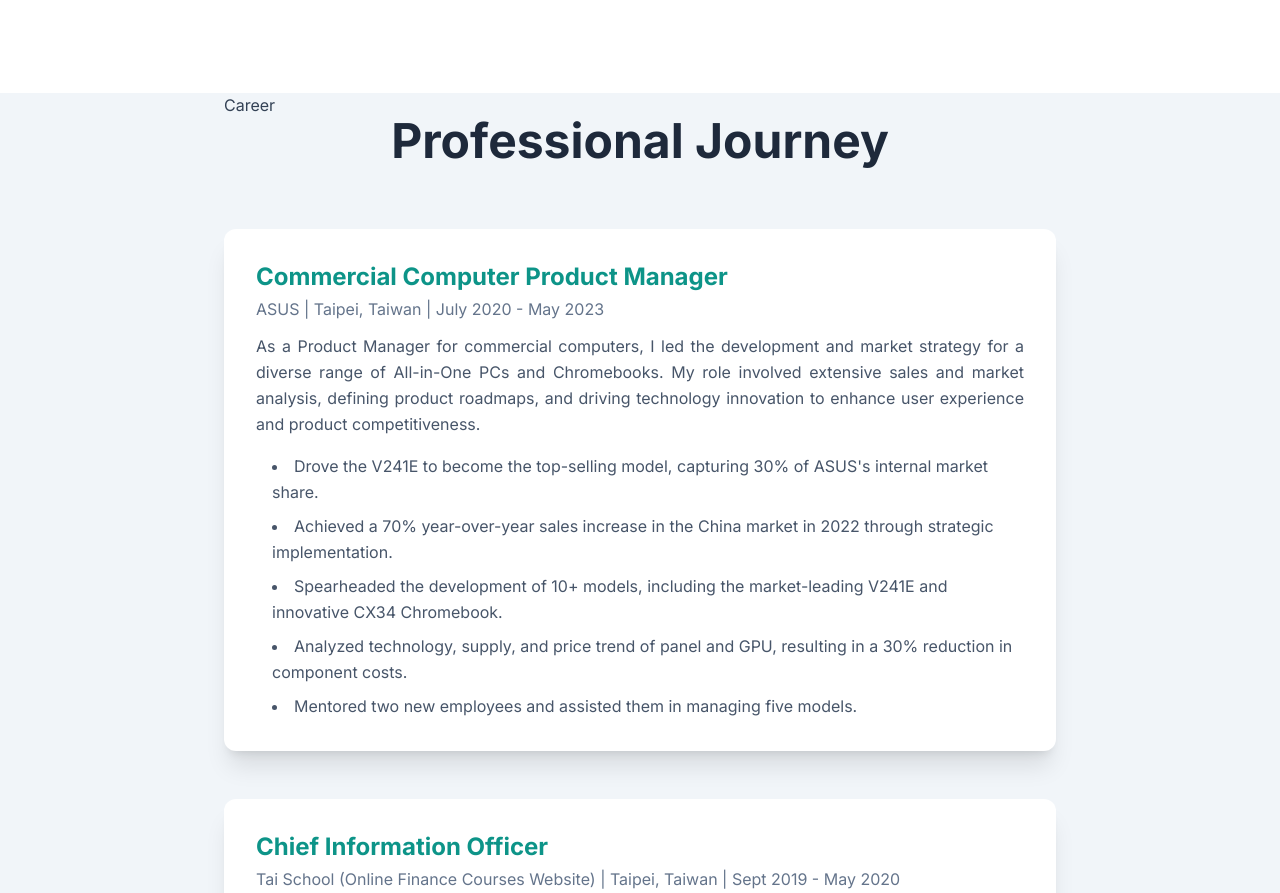
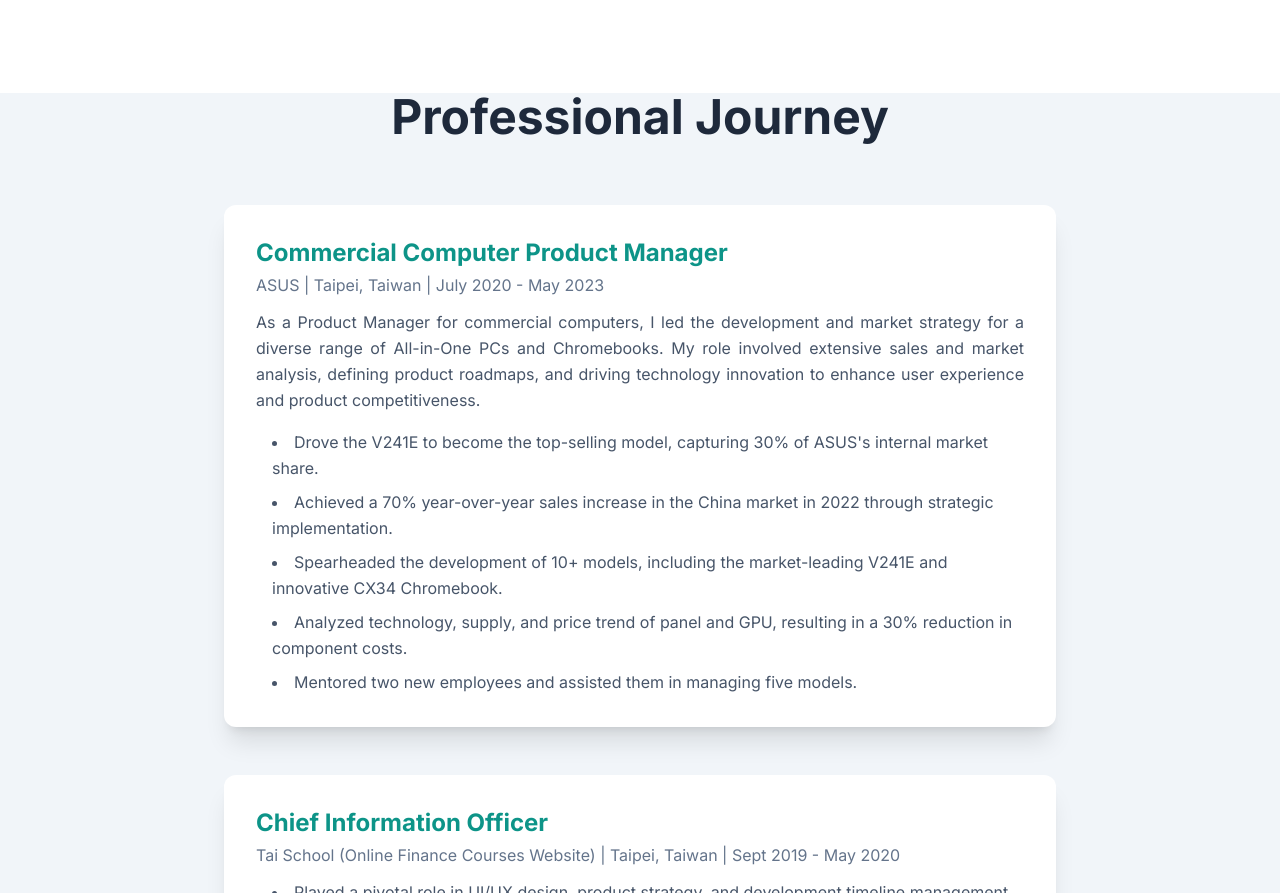
Before and after one commit to YangDonny/portfolio, a plain HTML site: page index.html in a window 1280 px wide. Shown: the part 2879-3772 px from the top of the page. Drawn offline with nearby package versions, Linux system fonts and the light colour scheme.

Commit message:
Update index.html

```diff
--- a/index.html
+++ b/index.html
@@ -305,7 +305,6 @@
 
     <section id="experience" class="section-spacing bg-slate-100">
         <div class="max-w-4xl mx-auto px-4 sm:px-6 lg:px-8">
-            <p class="section-subtitle">Career</p>
             <h2 class="text-4xl md:text-5xl font-bold text-slate-800 mb-16 text-center">Professional Journey</h2>
             <div class="space-y-12">
                 <div class="bg-white p-8 rounded-xl shadow-xl card-hover-effect">
```
